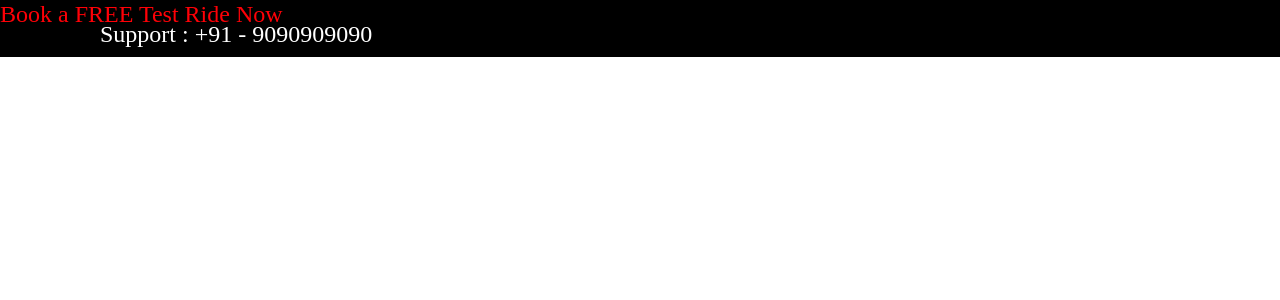
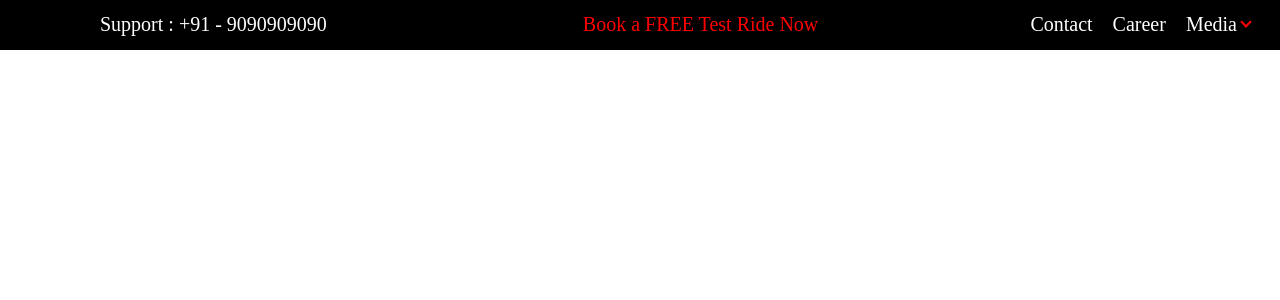
Before and after one commit to Giriraj-Roy/Webintronics-India-Landing-Page, a React (Create React App) app in the folder landing-page/: page / in a window 1280 px wide. Shown: the top 300 px of the page. Built offline with nearby package versions, Linux system fonts and the light colour scheme.

Commit message:
Contact bar ready

```diff
--- a/landing-page/src/App.css
+++ b/landing-page/src/App.css
@@ -1,32 +1,33 @@
 .contactBar{
+    z-index : 1;
     display: flex;
+    align-items: center;
+    /* justify-content:center; */
+    text-align: center;
     background-color: #000000;
-    position: absolute;
+    position: fixed;
     top: 0;
     left: 0;
     width: 100%;
-    height: 57px;
+    height: 50px;
+    min-height: calc(width *(57/1920));
     min-width: fit-content;
     color: #FFFFFF;
     font-family: Poly;
     font-style: normal;
     font-weight: normal;
-    font-size: 24px;
+    font-size: 20px;
     line-height: 119.5%;
-
+    overflow: auto;
 }
-.contactSupport{
-    display: flex;
-    padding: 20px;
-    padding-left: 100px;
-
-
+.contactPanel > *{
+    padding: 10px;
 }
-.contactTestRide{
-    display: flex;
-    position: absolute;
-    justify-content: center;
-    color: #FF0007;
-    margin: auto;
-
-}
+.mediaArrow {
+    border: solid red;
+    border-width: 0 2px 2px 0;
+    display: inline-block;
+    padding: 3px;
+    margin-bottom: 5px;
+    transform: rotate(45deg);
+  }
--- a/landing-page/src/components/ContactBar.js
+++ b/landing-page/src/components/ContactBar.js
@@ -3,11 +3,14 @@ import React from 'react'
 const ContactBar = () => {
     return (
         <div className='contactBar'>
-            <div className='contactSupport'>
+            <div style={{paddingLeft: '100px'}}>
                 Support : +91 - 9090909090
             </div>
-            <div className='contactTestRide'>
-                Book a FREE Test Ride Now
+            <span style={{color: "red", margin: "auto", marginLeft: "20%"}}>Book a FREE Test Ride Now</span>
+            <div className='contactPanel' >
+                <span>Contact</span>
+                <span>Career</span>
+                <span style={{marginRight: "20px"}}>Media <span className='mediaArrow'></span></span>
             </div>
         </div>
     )
--- a/landing-page/src/index.js
+++ b/landing-page/src/index.js
@@ -7,8 +7,8 @@ import App from './App';
 ReactDOM.render(
   <React.StrictMode>
     <ContactBar/>
-    <Navbar/>
-    <App />
+    {/* <Navbar/> */}
+    {/* <App /> */}
   </React.StrictMode>,
   document.getElementById('root')
 );
```
